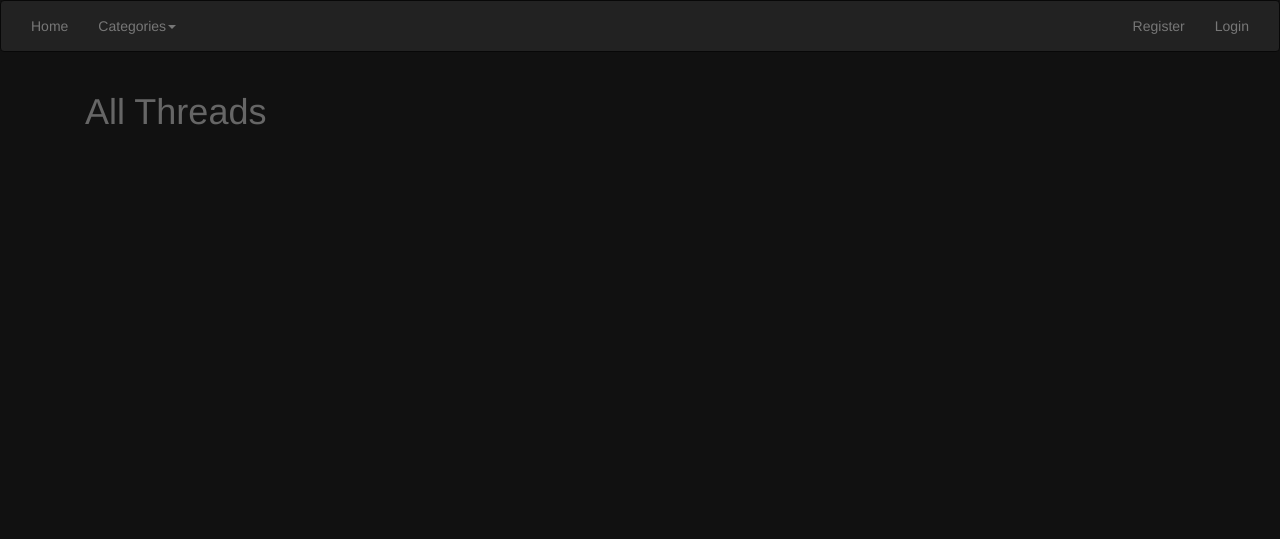
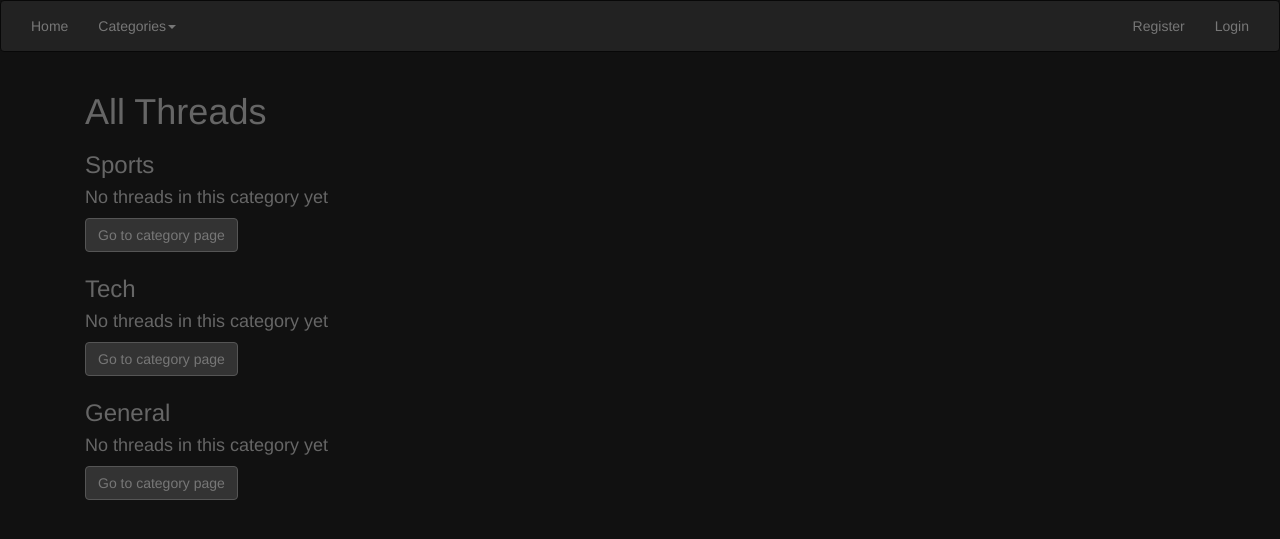
Before and after one commit to TeroMi/WebForum, a Django app: page /threads/ in a window 1280 px wide. Shown: the top 539 px of the page. Run offline with Django 3.2, Linux system fonts and the light colour scheme; data comes from the database, SQL or seed files in the repository; data that the repository does not hold is empty; some libraries are stand-ins or nearby versions.

Commit message:
Added migration files to populate Category, some fixes

```diff
--- a/WebForum/threads/templates/AllThreads.html
+++ b/WebForum/threads/templates/AllThreads.html
@@ -16,7 +16,7 @@
 {% block content %}
     <div style="" class="container" id="allThreadsBlock">
     <h1>All Threads</h1>
-
+    {% if threadsByCategory %}
     {% for category, threads in threadsByCategory%}
         <h3>{{ category }}</h3>
         {% if threads %}
@@ -33,9 +33,16 @@
                 {% endif %}
             {% endfor %}
         {% else %}
-            <h3>No threads in this category</h3>
+            <h4>No threads in this category yet</h4>
         {% endif %}
-        <a class="btn btn-dark" href="{% url 'category' category %}">See more threads from this topic</a>
+        <a class="btn btn-dark" href="{% url 'category' category %}">Go to category page</a>
     {% endfor %}
+    {% else %}
+        {% for category in categories %}
+            <h3>{{ category.Name }}</h3>
+            <h4>No threads in this category yet</h4>
+            <a class="btn btn-dark" href="{% url 'category' category.Name %}">Go to category page </a>
+        {% endfor %}
+    {% endif %}
     </div>
 {% endblock %}
--- a/WebForum/threads/templates/CreateThread.html
+++ b/WebForum/threads/templates/CreateThread.html
@@ -21,10 +21,12 @@
     <div class="form-group">
         <label for="{{form.title.id_for_label}}">{{ form.title.label }}</label>
         {{ form.title | append_attr:"class:form-control bg-dark" }}
+        <small>{{ form.title.help_text }}</small>
     </div>
     <div class="form-group">
         <label for="{{form.header.id_for_label}}">{{ form.header.label }}</label>
         {{ form.header | append_attr:"class:form-control bg-dark" }}
+        <small>{{ form.header.help_text }}</small>
     </div>
     <div class="form-group">
         <label for="{{form.text.id_for_label}}">{{ form.text.label }}</label>
@@ -37,6 +39,7 @@
         </label>
         <span id="file_selected"></span>
         {{ form.image | append_attr:"class:form-control" | append_attr:"onchange=imageChanged(this,event)" }}
+        <small>{{ form.image.help_text }}</small>
     </div>
     <button class="btn btn-dark" type="submit">
         <i></i>Create Thread
--- a/WebForum/threads/views.py
+++ b/WebForum/threads/views.py
@@ -15,11 +15,19 @@ from django.conf import settings
 
 def allThreads(request):
     threads = Thread.objects.all()
+    categories = Category.objects.all()
+    threadsByCategory = defaultdict(list)
 
-    threadsByCategory = defaultdict(list)
-    for thread in threads:
-        category = thread.Category.Name
-        threadsByCategory[category].append(thread)
+    for category in categories:
+        if threads:
+            for thread in threads:
+                if category.Name == thread.Category.Name:
+                    threadsByCategory[category.Name].append(thread)
+                else:
+                    print(category.Name)
+                    threadsByCategory[category.Name] = []
+
+    print(threadsByCategory)
     return render(request, "AllThreads.html", {'categories': Category.objects.all(),
                                                'threads': threads, 'threadsByCategory': threadsByCategory.items()})
 
```
Also changed, not shown: WebForum/media/content_images/Capture.PNG (deleted), WebForum/media/content_images/images_HdLsNug.jpg (deleted), WebForum/media/content_images/images_LlOXO8s.jpg (deleted), WebForum/media/content_images/kello.png (deleted), WebForum/threads/migrations/0001_initial.py (added), WebForum/threads/migrations/0002_auto_20190528_2253.py (added), 1 other file.
